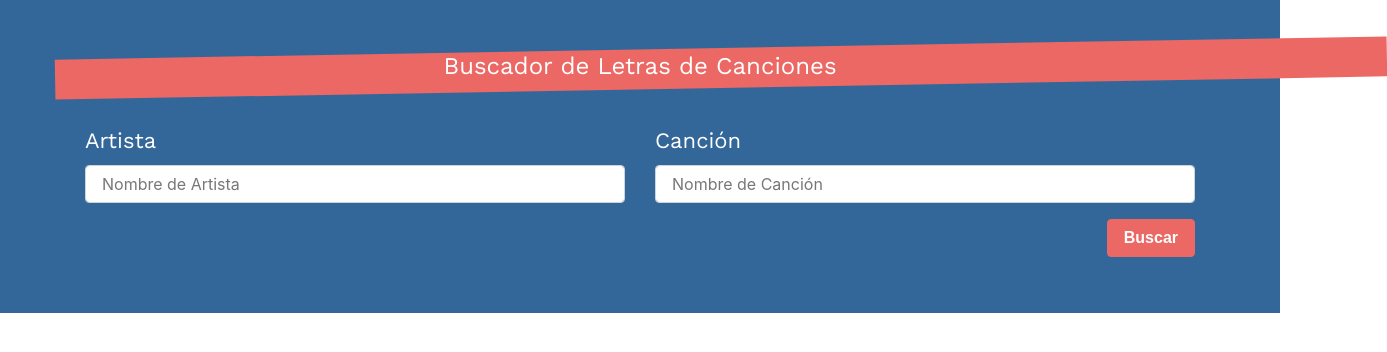
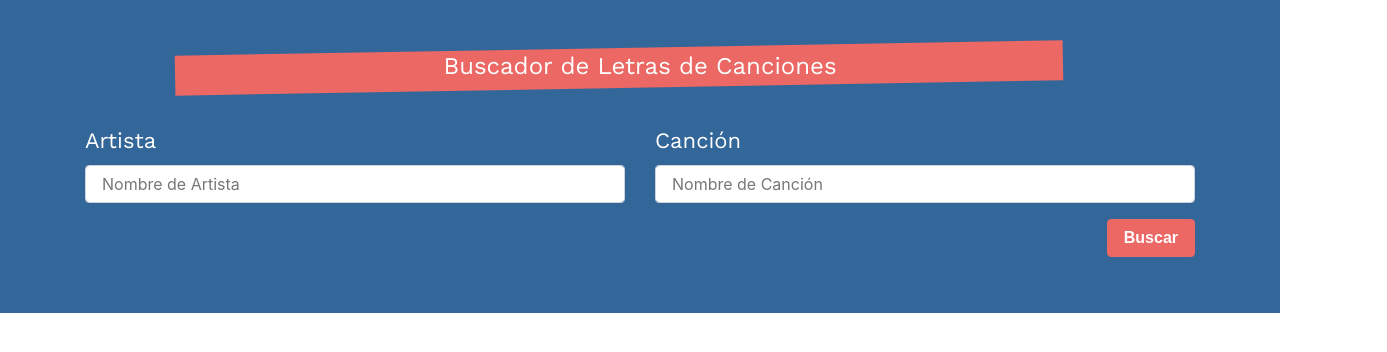
Before and after one commit to CesarRivasP/music, a React (Create React App) app: page / in a window 1280 px wide. Shown: the top 352 px of the page, 1387 px wide, since content can reach past the window. Built offline with nearby package versions, Linux system fonts and the light colour scheme; a web font is replaced by a local one.

Commit message:
Other changes

```diff
--- a/src/css/index.css
+++ b/src/css/index.css
@@ -26,12 +26,12 @@ legend {
 legend::before {
   position: absolute;
   content: '';
-  width: calc(120% );
+  width: calc(80% );
   display: block;
   background-color:#EB6864;
   height: 40px;
   z-index:-1;
-  left: -30px;
+  left: 90px;
   right: -30px;
   transform: rotate(-1deg);
   transition: transform .3s ease;
```
